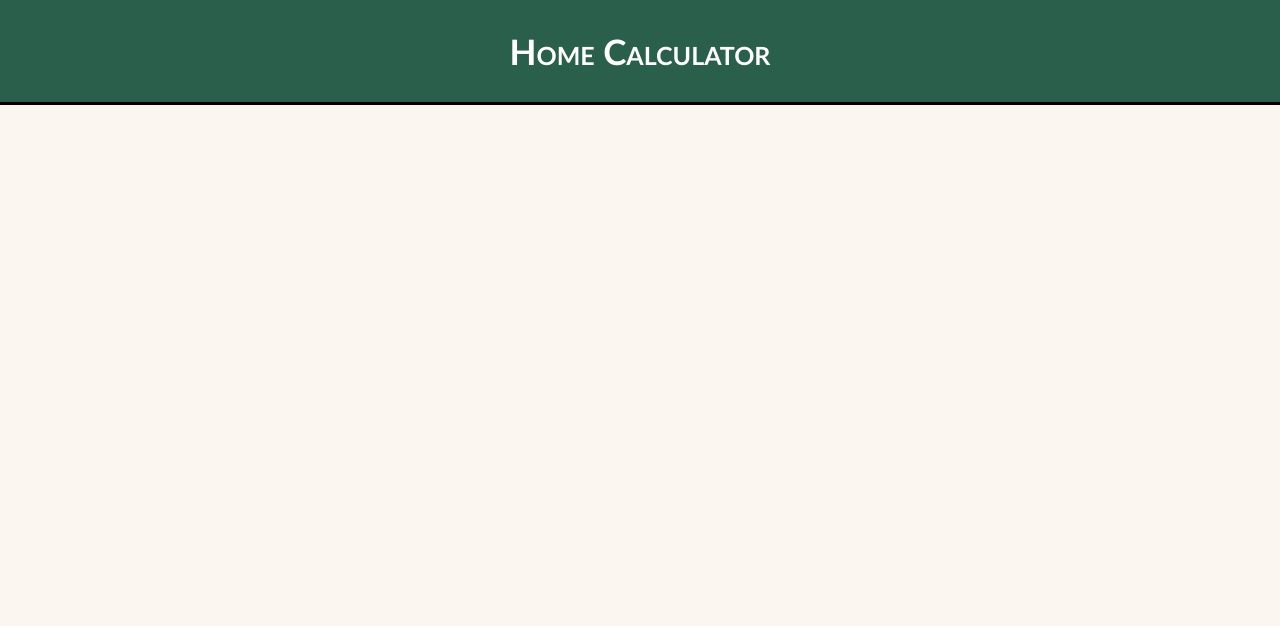
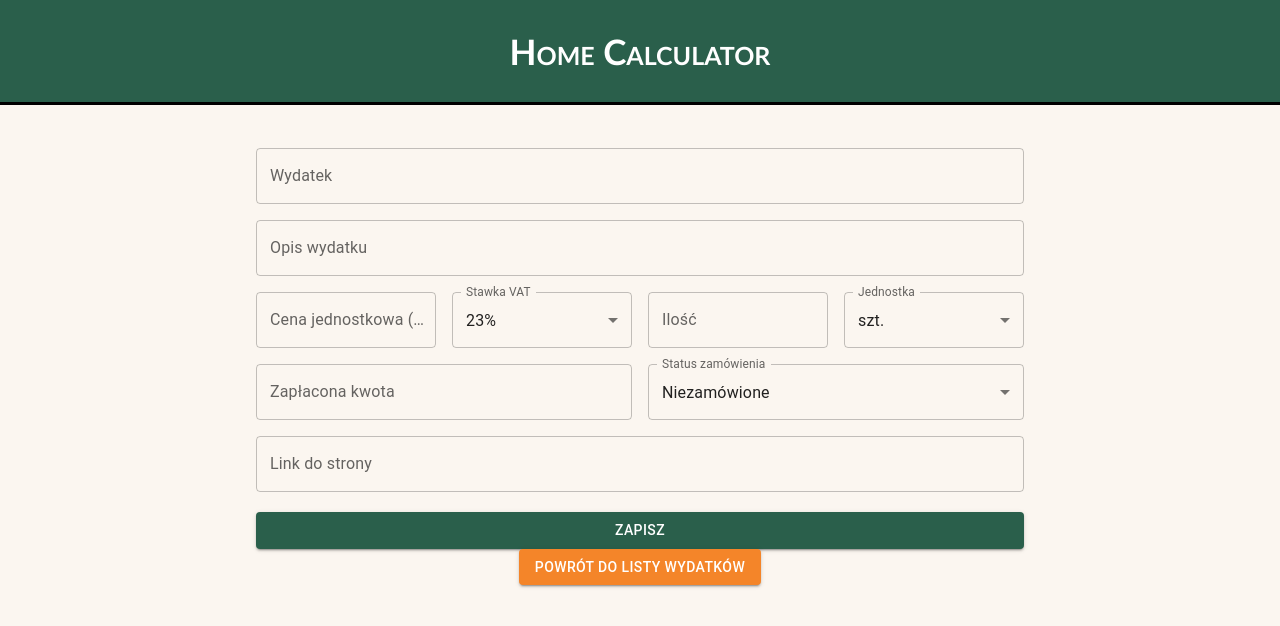
Before and after one commit to PaulaaGS/HomeCalculator-frontend, a React (Create React App) app: page /expenses/add in a window 1280 px wide. Shown: the top 626 px of the page. Built offline with nearby package versions, Linux system fonts and the light colour scheme; no server answers.

Commit message:
Create form to add new expense (#3)
* Add new expense

* Format code

```diff
--- a/src/App.tsx
+++ b/src/App.tsx
@@ -5,6 +5,7 @@ import { Layout } from './components/Layout/Layout';
 import { SummaryView } from './components/Summary/Summary';
 import { ExpenseView } from './components/Expense/Expense';
 import { EditExpenseView } from './components/EditExpense/EditExpenseView';
+import { AddExpenseView } from './components/AddExpense/AddExpenseView';
 
 export const App = () => {
     return (
@@ -21,6 +22,7 @@ export const App = () => {
                         path='/expenses/edit/:idOfExpense'
                         element={<EditExpenseView />}
                     />
+                    <Route path='/expenses/add' element={<AddExpenseView />} />
                 </Routes>
             </Layout>
         </>
--- /dev/null
+++ b/src/components/AddExpense/AddExpenseView.tsx
@@ -0,0 +1,46 @@
+import { useState } from 'react';
+import { OrderStatus } from '../../enums/order-status';
+import { Unit } from '../../enums/unit';
+import { ExpenseForm, FormValues } from '../ExpenseForm/ExpenseForm';
+import { useNavigate } from 'react-router-dom';
+
+const initialValues: FormValues = {
+    description: null,
+    unit: Unit.PIECE,
+    orderStatus: OrderStatus.NOT_ORDERED,
+    url: null,
+    vatRate: 0.23,
+};
+
+export const AddExpenseView = () => {
+    const [loading, setLoading] = useState<boolean>(false);
+    const navigate = useNavigate();
+
+    const onFormSubmit = async (values: FormValues) => {
+        setLoading(true);
+
+        try {
+            await fetch('http://localhost:3001/expense/', {
+                method: 'POST',
+                headers: {
+                    'Content-Type': 'application/json',
+                },
+                body: JSON.stringify({
+                    ...values,
+                }),
+            });
+
+            navigate('/expenses');
+        } finally {
+            setLoading(false);
+        }
+    };
+
+    return (
+        <ExpenseForm
+            loading={loading}
+            initialValues={initialValues}
+            onFormSubmit={onFormSubmit}
+        />
+    );
+};
--- a/src/components/EditExpense/EditExpenseView.tsx
+++ b/src/components/EditExpense/EditExpenseView.tsx
@@ -1,10 +1,11 @@
 import { useEffect, useState } from 'react';
 import { useParams } from 'react-router';
 import { Expense } from '../../interfaces/expense';
-import { EditExpenseForm, FormValues } from './EditExpenseForm';
+import { ExpenseForm, FormValues } from '../ExpenseForm/ExpenseForm';
 
 export const EditExpenseView = () => {
     const [oneExpense, setOneExpense] = useState<Expense | null>(null);
+    const [loading, setLoading] = useState<boolean>(false);
     const { idOfExpense } = useParams();
 
     useEffect(() => {
@@ -17,6 +18,9 @@ export const EditExpenseView = () => {
     }, []);
 
     const onFormSubmit = async (values: FormValues) => {
+        setLoading(true);
+
+        try {
             await fetch(`http://localhost:3001/expense/${idOfExpense}`, {
                 method: 'PUT',
                 headers: {
@@ -24,14 +28,18 @@ export const EditExpenseView = () => {
                 },
                 body: JSON.stringify({
                     ...values,
-            })
+                }),
             });
+        } finally {
+            setLoading(false);
         }
+    };
 
     return oneExpense ? (
-        <EditExpenseForm
+        <ExpenseForm
             initialValues={oneExpense}
             onFormSubmit={onFormSubmit}
+            loading={loading}
         />
     ) : null;
 };
--- a/src/components/EditExpense/EditExpenseForm.tsx
+++ b/src/components/ExpenseForm/ExpenseForm.tsx
@@ -16,14 +16,19 @@ import { Unit } from '../../enums/unit';
 import { OrderStatus } from '../../enums/order-status';
 import { getOrderStatusLabel } from '../../utils/order-status';
 
-export type FormValues = Omit<Expense, 'id'>;
+export type FormValues = Partial<Omit<Expense, 'id'>>;
 
-type EditExpenseFormProps = {
+type ExpenseFormProps = {
     initialValues: FormValues;
-    onFormSubmit: (values:FormValues) => void
+    onFormSubmit: (values: FormValues) => void;
+    loading: boolean;
 };
 
-export const EditExpenseForm = ({ initialValues, onFormSubmit }: EditExpenseFormProps) => {
+export const ExpenseForm = ({
+    initialValues,
+    onFormSubmit,
+    loading,
+}: ExpenseFormProps) => {
     const validationSchema = yup.object({
         name: yup.string().required('Nazwa jest wymagana'),
     });
@@ -32,7 +37,7 @@ export const EditExpenseForm = ({ initialValues, onFormSubmit }: EditExpenseForm
         initialValues,
         validationSchema,
         onSubmit: (values) => {
-            onFormSubmit(values)
+            onFormSubmit(values);
         },
     });
 
@@ -237,6 +242,7 @@ export const EditExpenseForm = ({ initialValues, onFormSubmit }: EditExpenseForm
                 </Grid>
                 <Box margin={'20px 0'} textAlign={'center'}>
                     <Button
+                        disabled={loading}
                         fullWidth
                         color='primary'
                         variant='contained'
--- a/src/components/ExpenseList/ExpenseList.tsx
+++ b/src/components/ExpenseList/ExpenseList.tsx
@@ -93,6 +93,16 @@ export const ExpenseListView = () => {
                         Podsumowanie
                     </Button>
                 </NavLink>
+                <NavLink style={{ textDecoration: 'none' }} to='/expenses/add'>
+                    <Button
+                        variant='contained'
+                        sx={{
+                            backgroundColor: '#2a5f4b',
+                        }}
+                    >
+                        Dodaj wydatek
+                    </Button>
+                </NavLink>
             </Box>
         </>
     );
--- a/src/components/Header/Header.tsx
+++ b/src/components/Header/Header.tsx
@@ -2,7 +2,7 @@ import styled from 'styled-components';
 import React from 'react';
 
 const H1 = styled.h1`
-    font-family: "Gill Sans", sans-serif;
+    font-family: 'Gill Sans', sans-serif;
     font-variant: small-caps;
     font-size: 35px;
     background: #2a5f4b;
--- a/src/components/Layout/Layout.tsx
+++ b/src/components/Layout/Layout.tsx
@@ -13,7 +13,7 @@ const Background = styled.div`
 
 const Main = styled.main`
     padding-top: 20px;
-`
+`;
 
 export const Layout = ({ children }: LayoutProps) => {
     return (
--- a/src/components/Summary/Summary.tsx
+++ b/src/components/Summary/Summary.tsx
@@ -52,7 +52,7 @@ export const SummaryView = () => {
                     <Button
                         variant='contained'
                         sx={{
-                            backgroundColor: '#f48529'
+                            backgroundColor: '#f48529',
                         }}
                     >
                         Lista wydatków
--- a/src/enums/unit.ts
+++ b/src/enums/unit.ts
@@ -6,4 +6,4 @@ export enum Unit {
     LITER = 'liter',
     GRAM = 'gram',
     KILO = 'kilo',
-  }
+}
--- a/src/interfaces/expense.ts
+++ b/src/interfaces/expense.ts
@@ -4,12 +4,12 @@ import { Unit } from '../enums/unit';
 export interface Expense {
     id: string;
     name: string;
-    description: string;
+    description: string | null;
     unit: Unit;
     unitPriceNet: number;
     quantity: number;
     paidAmount: number;
     orderStatus: OrderStatus;
-    url: string;
+    url: string | null;
     vatRate: number;
 }
```
Also changed, not shown: .prettierrc.json, src/enums/order-status.ts (line endings or trailing spaces). Lines whose indentation alone changed are shown as unchanged.
